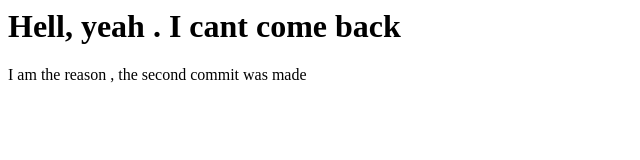
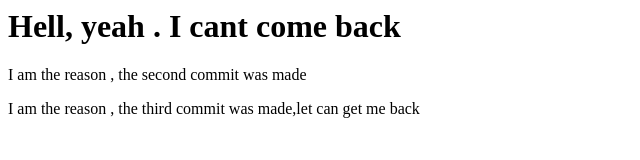
Before and after one commit to ashokseervi114/myChromeExtensions, a browser extension: page git_test/index.html in a window 1280 px wide. Shown: the whole page, without its empty margins (0-640 px from the left). Drawn offline with Linux system fonts and the light colour scheme.

Commit message:
thirdCommit

```diff
--- a/git_test/index.html
+++ b/git_test/index.html
@@ -12,6 +12,12 @@
             <p>I am the reason , the second commit was made</p>
 
         </div>
+
+
+        <div id="thirdCommit">
+            <p>I am the reason , the third commit was made,let can get me back</p>
+
+        </div>
     </body>
 
 </html>
```
